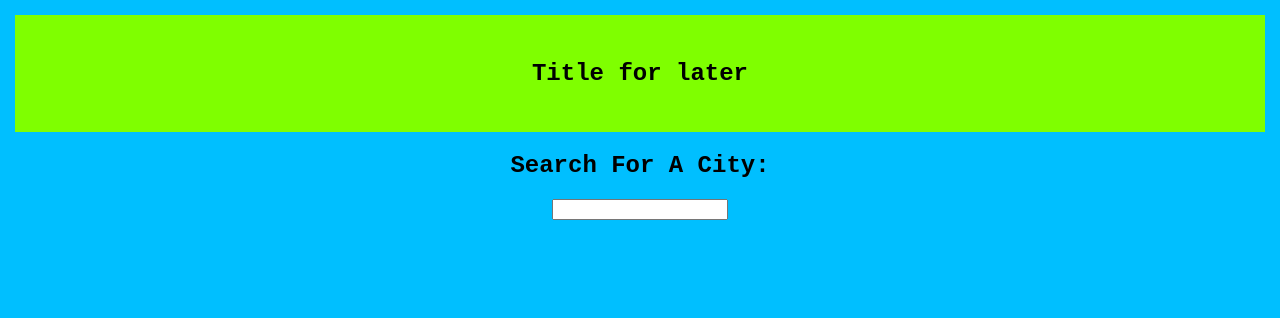
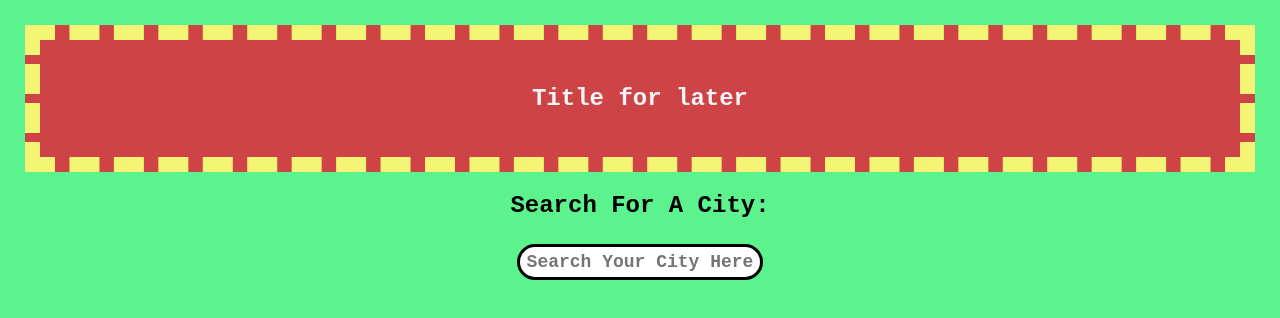
Before and after one commit to OrangeAbundis/Orange-Forecast, a plain HTML site: page index.html in a window 1280 px wide. Drawn offline with Linux system fonts and the light colour scheme.

Commit message:
Added Code HTML and CSS

```diff
--- a/assets/styles.css
+++ b/assets/styles.css
@@ -1,16 +1,30 @@
 * {
     box-sizing: content-box;
     font-family: 'Courier New', Courier, monospace;
+    text-align: center;
     font-weight: bold;
-    text-align: center;
 }
 
 body {
-    background-color:deepskyblue;
-    margin: 15px;
+    background-color:rgb(92, 243, 142);
+    margin: 25px;
 }
 
 .header {
-    background-color: chartreuse;
+    background-color: rgb(206, 68, 70);
     padding: 25px;
+    border: 15px dashed #f5f575;
+    color: whitesmoke;
 }
+.searchbar {
+    padding: 0;
+    margin: 0;
+}
+
+#input {
+    border: 3px solid black;
+    border-radius: 25px;
+    padding: 5px;
+    margin: 5px;
+    font-size: large;
+}
--- a/index.html
+++ b/index.html
@@ -12,9 +12,9 @@
             <h1> Title for later </h1>
         </section>
 
-        <section>
+        <section class="searchbar">
             <h2> Search For A City: </h2>
-            <input type="text">
+            <input type="text" id="input" placeholder="Search Your City Here">
         </section>
     </body>
 </html>
```
